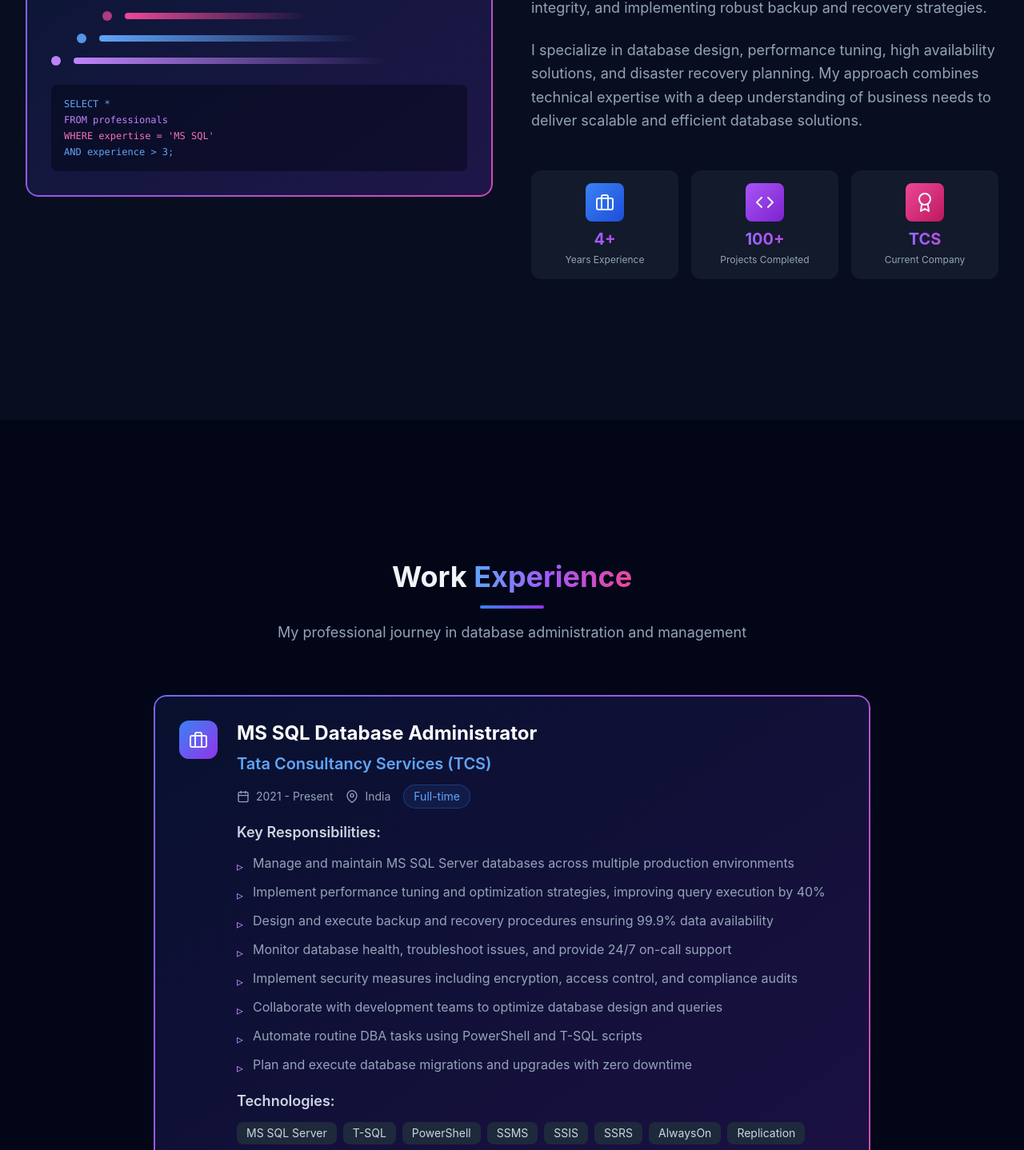
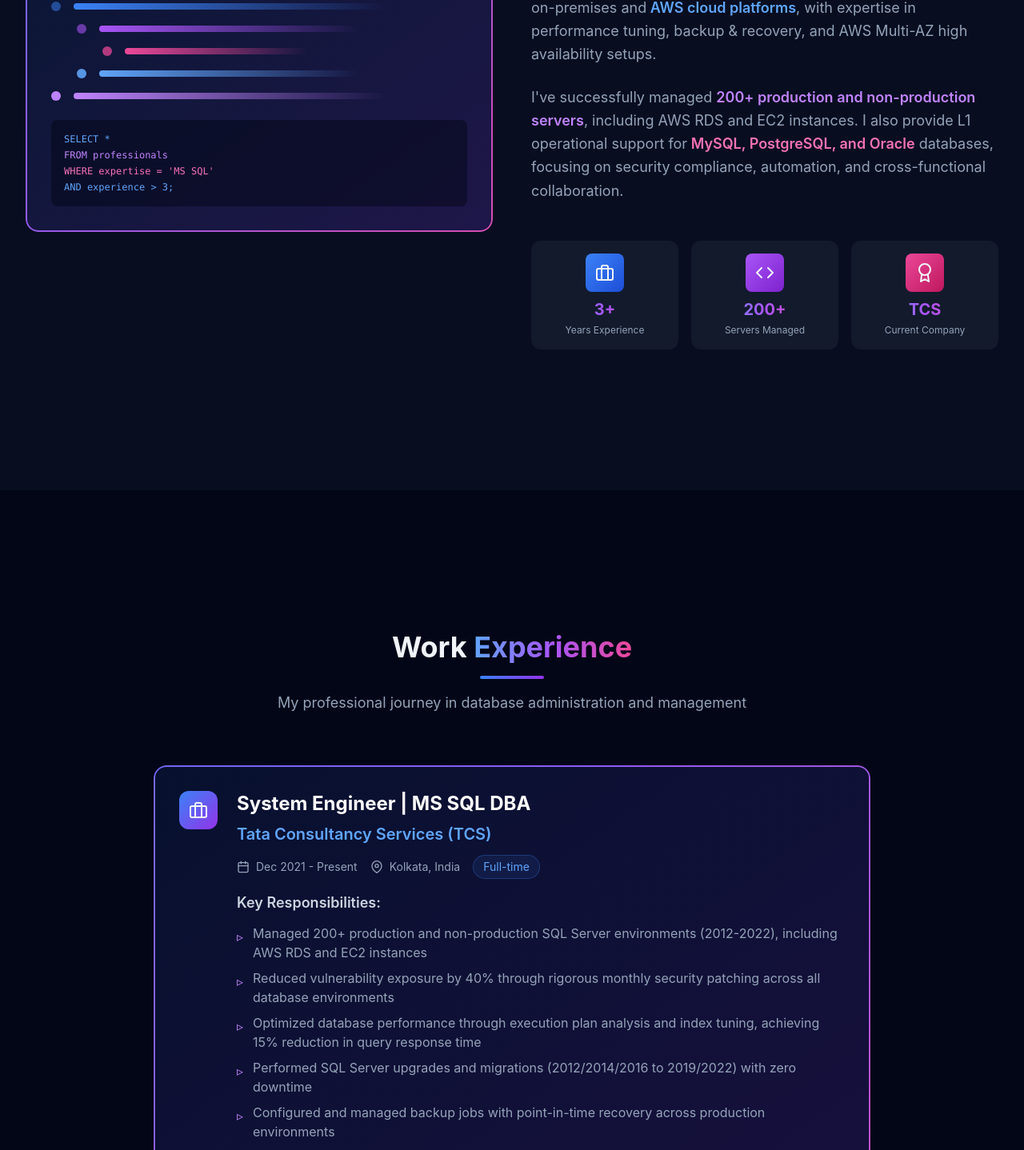
Before and after one commit to yhassan-git-real/younus-hassan-portfolio, a React (Vite) app: page / in a window 1280 px wide. Shown: the part 1203-2641 px from the top of the page at 80% size. Built offline with nearby package versions, Linux system fonts and the light colour scheme.

Commit message:
Update portfolio with accurate resume information - AWS, multi-DB support, real projects

```diff
--- a/src/components/About.jsx
+++ b/src/components/About.jsx
@@ -5,14 +5,14 @@ const About = () => {
   const stats = [
     {
       icon: <FiBriefcase size={24} />,
-      value: '4+',
+      value: '3+',
       label: 'Years Experience',
       color: 'from-blue-500 to-blue-700',
     },
     {
       icon: <FiCode size={24} />,
-      value: '100+',
-      label: 'Projects Completed',
+      value: '200+',
+      label: 'Servers Managed',
       color: 'from-purple-500 to-purple-700',
     },
     {
@@ -76,16 +76,18 @@ const About = () => {
             </div>
 
             <p className="text-slate-400 text-lg leading-relaxed">
-              I'm a dedicated MS SQL Database Administrator with nearly 4 years of hands-on experience
+              I'm a dedicated MS SQL Server Database Administrator with 3+ years of hands-on experience
               at <span className="text-purple-400 font-semibold">Tata Consultancy Services (TCS)</span>.
-              My passion lies in optimizing database performance, ensuring data integrity, and implementing
-              robust backup and recovery strategies.
+              I specialize in managing large-scale SQL Server environments across on-premises and
+              <span className="text-blue-400 font-semibold"> AWS cloud platforms</span>, with expertise in
+              performance tuning, backup & recovery, and AWS Multi-AZ high availability setups.
             </p>
 
             <p className="text-slate-400 text-lg leading-relaxed">
-              I specialize in database design, performance tuning, high availability solutions, and
-              disaster recovery planning. My approach combines technical expertise with a deep
-              understanding of business needs to deliver scalable and efficient database solutions.
+              I've successfully managed <span className="text-purple-400 font-semibold">200+ production and non-production servers</span>,
+              including AWS RDS and EC2 instances. I also provide L1 operational support for
+              <span className="text-pink-400 font-semibold"> MySQL, PostgreSQL, and Oracle</span> databases, focusing on
+              security compliance, automation, and cross-functional collaboration.
             </p>
 
             {/* Stats Grid */}
--- a/src/components/Experience.jsx
+++ b/src/components/Experience.jsx
@@ -5,24 +5,25 @@ const Experience = () => {
   const experiences = [
     {
       company: 'Tata Consultancy Services (TCS)',
-      position: 'MS SQL Database Administrator',
-      duration: '2021 - Present',
-      location: 'India',
+      position: 'System Engineer | MS SQL DBA',
+      duration: 'Dec 2021 - Present',
+      location: 'Kolkata, India',
       type: 'Full-time',
       responsibilities: [
-        'Manage and maintain MS SQL Server databases across multiple production environments',
-        'Implement performance tuning and optimization strategies, improving query execution by 40%',
-        'Design and execute backup and recovery procedures ensuring 99.9% data availability',
-        'Monitor database health, troubleshoot issues, and provide 24/7 on-call support',
-        'Implement security measures including encryption, access control, and compliance audits',
-        'Collaborate with development teams to optimize database design and queries',
-        'Automate routine DBA tasks using PowerShell and T-SQL scripts',
-        'Plan and execute database migrations and upgrades with zero downtime',
+        'Managed 200+ production and non-production SQL Server environments (2012-2022), including AWS RDS and EC2 instances',
+        'Reduced vulnerability exposure by 40% through rigorous monthly security patching across all database environments',
+        'Optimized database performance through execution plan analysis and index tuning, achieving 15% reduction in query response time',
+        'Performed SQL Server upgrades and migrations (2012/2014/2016 to 2019/2022) with zero downtime',
+        'Configured and managed backup jobs with point-in-time recovery across production environments',
+        'Provided L1 operational support for MySQL, PostgreSQL, and Oracle databases including monitoring and security patching',
+        'Automated routine DBA tasks using PowerShell and T-SQL scripts, reducing manual monitoring by 40%',
+        'Supported AWS RDS Multi-AZ (HA) setups and annual isolated disaster recovery exercises',
+        'Delivered production deployments through ITIL-based change management processes',
+        'Provided 24/7 on-call support for critical production databases, resolving incidents within SLAs',
       ],
-      technologies: ['MS SQL Server', 'T-SQL', 'PowerShell', 'SSMS', 'SSIS', 'SSRS', 'AlwaysOn', 'Replication'],
+      technologies: ['MS SQL Server', 'AWS RDS', 'AWS EC2', 'PowerShell', 'T-SQL', 'MySQL', 'PostgreSQL', 'Oracle', 'Terraform', 'ServiceNow'],
       color: 'from-blue-500 to-purple-600',
     },
-    // You can add more experiences here when you provide additional details
   ];
 
   return (
--- a/src/components/Hero.jsx
+++ b/src/components/Hero.jsx
@@ -24,13 +24,13 @@ const Hero = () => {
           {/* Subheading */}
           <p className="text-xl sm:text-2xl md:text-3xl text-slate-400 max-w-3xl mx-auto">
             Crafting robust database solutions with{' '}
-            <span className="text-purple-400 font-semibold">4 years</span> of expertise
+            <span className="text-purple-400 font-semibold">3+ years</span> of expertise
           </p>
 
           {/* Description */}
           <p className="text-base sm:text-lg text-slate-500 max-w-2xl mx-auto">
-            Specializing in MS SQL Server optimization, performance tuning, and enterprise-scale
-            database management at Tata Consultancy Services
+            Specializing in MS SQL Server optimization, AWS RDS management, performance tuning, and
+            multi-database support at Tata Consultancy Services
           </p>
 
           {/* Icon Grid */}
--- a/src/components/Projects.jsx
+++ b/src/components/Projects.jsx
@@ -4,81 +4,81 @@ import { FiDatabase, FiServer, FiTrendingUp, FiShield, FiZap, FiExternalLink } f
 const Projects = () => {
   const projects = [
     {
-      title: 'Enterprise Database Performance Optimization',
-      description: 'Led a comprehensive performance tuning initiative across 50+ production databases, implementing indexing strategies, query optimization, and resource management that resulted in 40% improvement in query execution times.',
-      icon: <FiTrendingUp size={28} />,
+      title: 'SA Password Rotation Automation',
+      description: 'Automated SA password rotation across 100+ SQL Server instances using PowerShell and T-SQL, eliminating manual effort and improving security compliance across the organization.',
+      icon: <FiShield size={28} />,
       color: 'from-blue-500 to-blue-700',
-      technologies: ['MS SQL Server', 'T-SQL', 'Index Tuning', 'Execution Plans'],
+      technologies: ['PowerShell', 'T-SQL', 'SQL Server', 'Automation'],
       highlights: [
-        'Reduced average query response time by 40%',
-        'Optimized 200+ stored procedures',
-        'Implemented intelligent indexing strategies',
-        'Decreased CPU utilization by 25%',
+        'Automated password rotation for 100+ instances',
+        'Eliminated manual credential management',
+        'Improved security compliance',
+        'Reduced security risk exposure',
       ],
     },
     {
-      title: 'High Availability Architecture Implementation',
-      description: 'Designed and implemented AlwaysOn Availability Groups for mission-critical databases, ensuring 99.99% uptime and seamless failover capabilities across multiple data centers.',
-      icon: <FiServer size={28} />,
+      title: 'ETL Automation Project',
+      description: 'Developed automated ETL workflows using T-SQL, .NET 8.0, and C# to import multiple CSV and Excel files. Reduced manual data ingestion effort by 60% through streamlined automation.',
+      icon: <FiZap size={28} />,
       color: 'from-purple-500 to-purple-700',
-      technologies: ['AlwaysOn AG', 'Failover Clustering', 'Load Balancing', 'Windows Server'],
+      technologies: ['.NET 8.0', 'C#', 'T-SQL', 'ETL', 'SQL Server'],
       highlights: [
-        'Achieved 99.99% database availability',
-        'Zero data loss during failovers',
-        'Reduced RTO from 2 hours to 5 minutes',
-        'Implemented cross-datacenter replication',
+        'Reduced manual effort by 60%',
+        'Automated CSV and Excel file imports',
+        'Streamlined data loading workflows',
+        'Improved data ingestion efficiency',
       ],
     },
     {
-      title: 'Automated Backup & Recovery System',
-      description: 'Developed a comprehensive automated backup solution using PowerShell and T-SQL, managing 100+ databases with customized retention policies and automated recovery testing.',
+      title: 'Security Patching & Vulnerability Reduction',
+      description: 'Led rigorous monthly security patching initiative across 200+ SQL Server environments and other database instances, reducing vulnerability exposure by 40%.',
       icon: <FiShield size={28} />,
       color: 'from-pink-500 to-pink-700',
-      technologies: ['PowerShell', 'T-SQL', 'SQL Agent', 'Azure Blob Storage'],
+      technologies: ['SQL Server', 'Security', 'Patch Management', 'Compliance'],
       highlights: [
-        'Automated backup for 100+ databases',
-        'Reduced backup window by 60%',
-        'Implemented automated restore testing',
-        'Integrated cloud-based backup storage',
+        'Reduced vulnerability by 40%',
+        'Managed 200+ server environments',
+        'Monthly security patching cycle',
+        'Enhanced overall security posture',
       ],
     },
     {
-      title: 'Database Migration & Consolidation',
-      description: 'Successfully migrated 30+ legacy databases to newer SQL Server versions with zero downtime, including data validation, compatibility testing, and performance benchmarking.',
-      icon: <FiDatabase size={28} />,
+      title: 'Database Performance Optimization',
+      description: 'Optimized database performance through execution plan analysis, index tuning, and T-SQL query optimization, achieving a 15% reduction in query response time.',
+      icon: <FiTrendingUp size={28} />,
       color: 'from-cyan-500 to-cyan-700',
-      technologies: ['Database Migration', 'SSIS', 'Data Validation', 'Compatibility Testing'],
+      technologies: ['T-SQL', 'Index Tuning', 'Execution Plans', 'Performance Analysis'],
       highlights: [
-        'Zero-downtime migration strategy',
-        'Migrated 5TB+ of production data',
-        'Reduced infrastructure costs by 30%',
-        'Improved overall system performance',
+        '15% reduction in query response time',
+        'Execution plan analysis and optimization',
+        'Index creation and modification',
+        'Improved application performance',
       ],
     },
     {
-      title: 'Real-time Monitoring Dashboard',
-      description: 'Built a comprehensive monitoring solution to track database health, performance metrics, and alert on critical issues, reducing MTTR by 70% through proactive monitoring.',
-      icon: <FiZap size={28} />,
+      title: 'AWS Multi-AZ HA Implementation',
+      description: 'Gained hands-on experience with AWS RDS Multi-AZ (HA) setups for critical databases and supported annual isolated disaster recovery exercises to ensure business continuity.',
+      icon: <FiServer size={28} />,
       color: 'from-green-500 to-green-700',
-      technologies: ['PowerShell', 'T-SQL', 'SSRS', 'Custom Scripts'],
+      technologies: ['AWS RDS', 'Multi-AZ', 'HA', 'Disaster Recovery'],
       highlights: [
-        'Real-time performance monitoring',
-        'Reduced MTTR by 70%',
-        'Proactive alerting system',
-        'Custom dashboards for stakeholders',
+        'AWS RDS Multi-AZ configuration',
+        'High availability implementation',
+        'Disaster recovery planning',
+        'Business continuity support',
       ],
     },
     {
-      title: 'Security Hardening & Compliance',
-      description: 'Implemented comprehensive security measures including encryption, access controls, and audit mechanisms to ensure compliance with industry standards and protect sensitive data.',
-      icon: <FiShield size={28} />,
+      title: 'Monitoring & Alerting Automation',
+      description: 'Implemented automated alerting systems for locked accounts, job failures, and critical reports, reducing manual monitoring effort by 40% and improving response times.',
+      icon: <FiZap size={28} />,
       color: 'from-orange-500 to-orange-700',
-      technologies: ['TDE', 'Row-Level Security', 'Always Encrypted', 'SQL Audit'],
+      technologies: ['PowerShell', 'SQL Agent', 'Monitoring', 'Automation'],
       highlights: [
-        'Implemented TDE for all critical DBs',
-        'Achieved compliance with security standards',
-        'Reduced security vulnerabilities by 85%',
-        'Automated compliance reporting',
+        'Reduced manual monitoring by 40%',
+        'Automated critical alerts',
+        'Improved incident response time',
+        'Proactive issue detection',
       ],
     },
   ];
--- a/src/components/Skills.jsx
+++ b/src/components/Skills.jsx
@@ -8,25 +8,25 @@ const Skills = () => {
       icon: <FiDatabase size={24} />,
       color: 'from-blue-500 to-blue-700',
       skills: [
-        { name: 'MS SQL Server', level: 95, icon: <FiDatabase /> },
-        { name: 'T-SQL', level: 90 },
-        { name: 'Database Design', level: 88 },
-        { name: 'Query Optimization', level: 92 },
-        { name: 'Performance Tuning', level: 90 },
-        { name: 'Index Management', level: 87 },
+        { name: 'MS SQL Server (2008-2022)', level: 90, icon: <FiDatabase /> },
+        { name: 'T-SQL & Query Optimization', level: 88 },
+        { name: 'MySQL', level: 70 },
+        { name: 'PostgreSQL', level: 68 },
+        { name: 'Oracle 19c', level: 65 },
+        { name: 'Database Design & Modeling', level: 80 },
       ],
     },
     {
-      category: 'High Availability & DR',
-      icon: <FiServer size={24} />,
+      category: 'AWS Cloud & High Availability',
+      icon: <FiCloud size={24} />,
       color: 'from-purple-500 to-purple-700',
       skills: [
-        { name: 'AlwaysOn Availability Groups', level: 85 },
-        { name: 'Database Mirroring', level: 82 },
-        { name: 'Replication', level: 88 },
-        { name: 'Backup & Recovery', level: 95 },
-        { name: 'Disaster Recovery Planning', level: 86 },
-        { name: 'Failover Clustering', level: 80 },
+        { name: 'AWS RDS', level: 80, icon: <FiCloud /> },
+        { name: 'AWS EC2 & S3', level: 75 },
+        { name: 'AWS Multi-AZ (HA)', level: 70 },
+        { name: 'AWS CloudWatch', level: 72 },
+        { name: 'Backup & Recovery', level: 90 },
+        { name: 'Disaster Recovery Planning', level: 75 },
       ],
     },
     {
@@ -35,11 +35,11 @@ const Skills = () => {
       color: 'from-pink-500 to-pink-700',
       skills: [
         { name: 'PowerShell', level: 85, icon: <FiTerminal /> },
-        { name: 'Python', level: 75, icon: <FiCode /> },
-        { name: 'T-SQL Scripting', level: 92 },
-        { name: 'SSIS (ETL)', level: 80 },
-        { name: 'Task Automation', level: 88 },
-        { name: 'Job Scheduling', level: 90 },
+        { name: 'T-SQL Scripting', level: 88 },
+        { name: 'PL/SQL', level: 65 },
+        { name: 'Basic C# & .NET 8.0', level: 60 },
+        { name: 'Task Automation', level: 82 },
+        { name: 'SSIS (ETL)', level: 75 },
       ],
     },
     {
@@ -47,25 +47,25 @@ const Skills = () => {
       icon: <FiTool size={24} />,
       color: 'from-cyan-500 to-cyan-700',
       skills: [
-        { name: 'SSMS', level: 95 },
-        { name: 'SSRS', level: 78 },
-        { name: 'Azure SQL Database', level: 75, icon: <FiCloud /> },
-        { name: 'Git', level: 82, icon: <FiGitBranch /> },
-        { name: 'SQL Profiler', level: 88 },
-        { name: 'Extended Events', level: 85 },
+        { name: 'SSMS', level: 92 },
+        { name: 'SQL Profiler & Execution Plans', level: 85 },
+        { name: 'Terraform', level: 70 },
+        { name: 'GitHub', level: 75, icon: <FiGitBranch /> },
+        { name: 'ServiceNow & LogicMonitor', level: 78 },
+        { name: 'PgAdmin & SSRS', level: 72 },
       ],
     },
   ];
 
   const additionalSkills = [
     'Database Security & Compliance',
-    'Capacity Planning',
-    'Database Migration',
-    'Troubleshooting',
-    'Documentation',
-    'Team Collaboration',
+    'Performance Tuning & Index Management',
+    'Database Migration & Upgrades',
+    'Troubleshooting & Problem-solving',
+    'ITIL Change Management',
+    'Cross-team Collaboration',
     '24/7 On-Call Support',
-    'Agile Methodology',
+    'Windows & Basic Linux',
   ];
 
   return (
```
Also changed, not shown: 1 other file (tests, documents, lock files or other folders).
